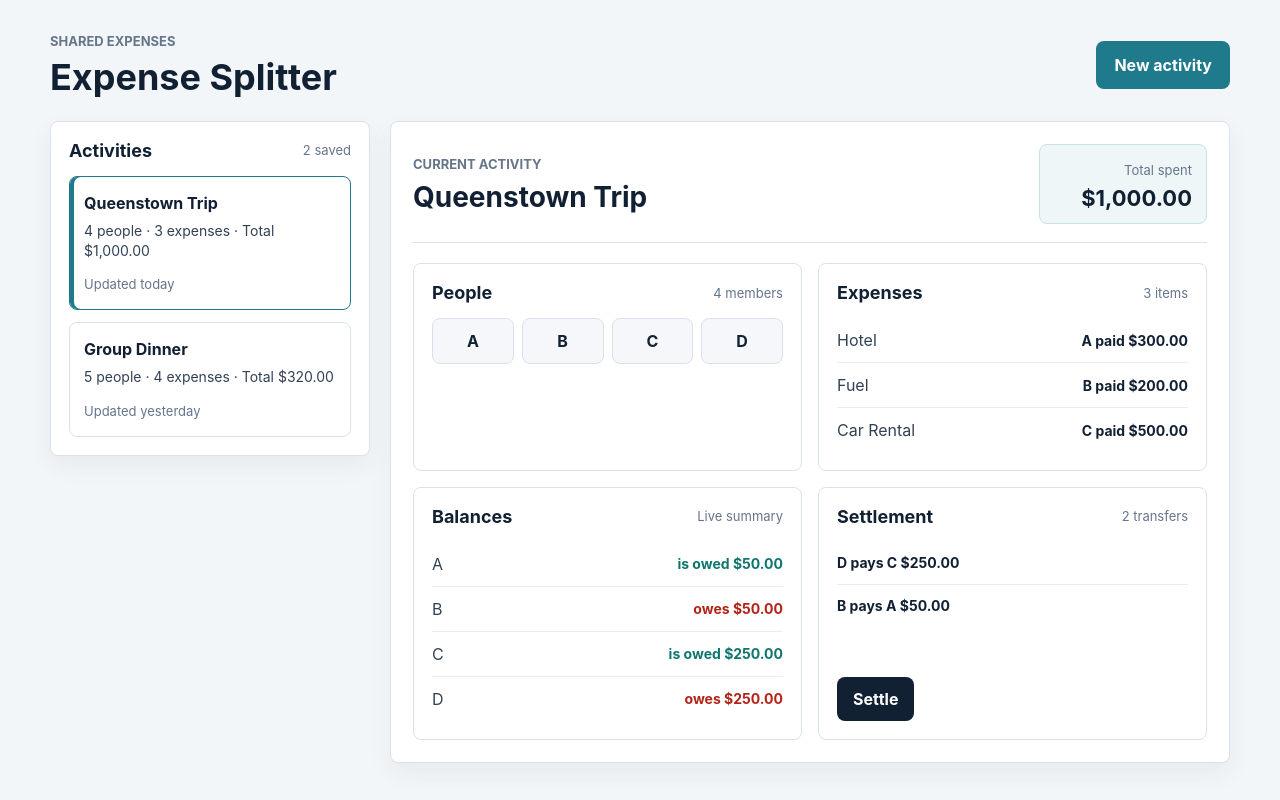
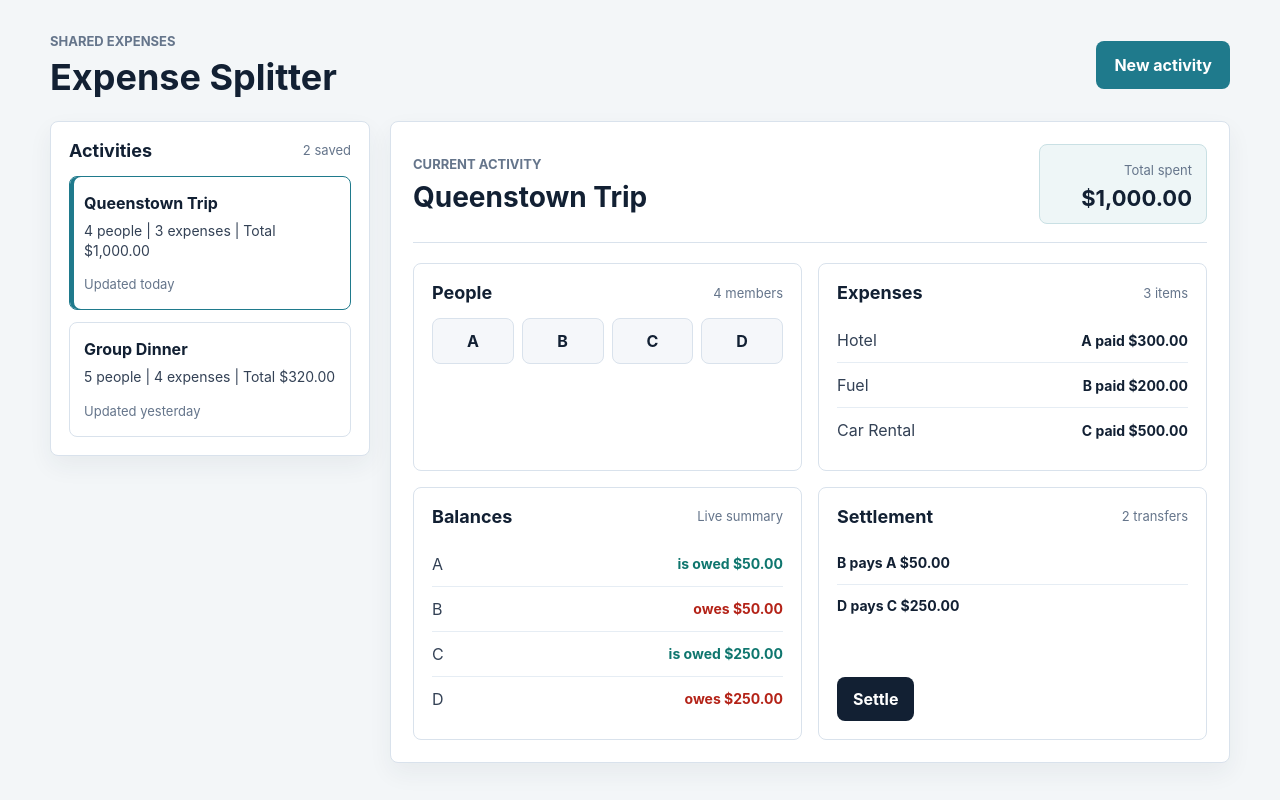
Before and after one commit to Watermelon118/expense-splitter, a React (Vite) app: page / in a window 1280 px wide. Built offline with nearby package versions, Linux system fonts and the light colour scheme.

Commit message:
Render UI from activity data

```diff
--- a/src/App.css
+++ b/src/App.css
@@ -207,12 +207,21 @@
   font-weight: 700;
 }
 
+.empty-state {
+  color: #65758b;
+  margin: 0 0 16px;
+}
+
 .positive {
   color: #0f766e !important;
 }
 
 .negative {
   color: #b42318 !important;
+}
+
+.neutral {
+  color: #65758b !important;
 }
 
 .settlement-panel {
--- a/src/App.tsx
+++ b/src/App.tsx
@@ -1,6 +1,60 @@
+import type { Activity, Balance, Person, Settlement } from "./types";
+import { formatCents } from "./utils/money";
+import { calculateBalances, calculateSettlements } from "./utils/settlement";
 import "./App.css";
 
+const sampleActivity: Activity = {
+  id: "queenstown-trip",
+  name: "Queenstown Trip",
+  people: [
+    { id: "person-a", name: "A" },
+    { id: "person-b", name: "B" },
+    { id: "person-c", name: "C" },
+    { id: "person-d", name: "D" },
+  ],
+  expenses: [
+    {
+      id: "hotel",
+      description: "Hotel",
+      amountCents: 30000,
+      paidByPersonId: "person-a",
+      createdAt: "2026-06-19T00:00:00.000Z",
+    },
+    {
+      id: "fuel",
+      description: "Fuel",
+      amountCents: 20000,
+      paidByPersonId: "person-b",
+      createdAt: "2026-06-19T00:00:00.000Z",
+    },
+    {
+      id: "car-rental",
+      description: "Car Rental",
+      amountCents: 50000,
+      paidByPersonId: "person-c",
+      createdAt: "2026-06-19T00:00:00.000Z",
+    },
+  ],
+  createdAt: "2026-06-19T00:00:00.000Z",
+  updatedAt: "2026-06-19T00:00:00.000Z",
+};
+
+const secondaryActivity = {
+  id: "group-dinner",
+  name: "Group Dinner",
+  summary: "5 people | 4 expenses | Total $320.00",
+  updatedLabel: "Updated yesterday",
+};
+
 function App() {
+  const activity = sampleActivity;
+  const totalSpentCents = activity.expenses.reduce(
+    (total, expense) => total + expense.amountCents,
+    0,
+  );
+  const balances = calculateBalances(activity.people, activity.expenses);
+  const settlements = calculateSettlements(balances);
+
   return (
     <main className="app-shell">
       <header className="app-header">
@@ -21,15 +75,18 @@ function App() {
           </div>
 
           <article className="activity-card activity-card-active">
-            <h3>Queenstown Trip</h3>
-            <p>4 people · 3 expenses · Total $1,000.00</p>
+            <h3>{activity.name}</h3>
+            <p>
+              {activity.people.length} people | {activity.expenses.length}{" "}
+              expenses | Total {formatCents(totalSpentCents)}
+            </p>
             <span>Updated today</span>
           </article>
 
           <article className="activity-card">
-            <h3>Group Dinner</h3>
-            <p>5 people · 4 expenses · Total $320.00</p>
-            <span>Updated yesterday</span>
+            <h3>{secondaryActivity.name}</h3>
+            <p>{secondaryActivity.summary}</p>
+            <span>{secondaryActivity.updatedLabel}</span>
           </article>
         </aside>
 
@@ -37,11 +94,11 @@ function App() {
           <div className="detail-header">
             <div>
               <p className="eyebrow">Current activity</p>
-              <h2>Queenstown Trip</h2>
+              <h2>{activity.name}</h2>
             </div>
             <div className="total-box">
               <span>Total spent</span>
-              <strong>$1,000.00</strong>
+              <strong>{formatCents(totalSpentCents)}</strong>
             </div>
           </div>
 
@@ -49,34 +106,34 @@ function App() {
             <section className="panel">
               <div className="section-heading">
                 <h3>People</h3>
-                <span>4 members</span>
+                <span>{activity.people.length} members</span>
               </div>
               <ul className="people-list">
-                <li>A</li>
-                <li>B</li>
-                <li>C</li>
-                <li>D</li>
+                {activity.people.map((person) => (
+                  <li key={person.id}>{person.name}</li>
+                ))}
               </ul>
             </section>
 
             <section className="panel">
               <div className="section-heading">
                 <h3>Expenses</h3>
-                <span>3 items</span>
+                <span>{activity.expenses.length} items</span>
               </div>
               <ul className="expense-list">
-                <li>
-                  <span>Hotel</span>
-                  <strong>A paid $300.00</strong>
-                </li>
-                <li>
-                  <span>Fuel</span>
-                  <strong>B paid $200.00</strong>
-                </li>
-                <li>
-                  <span>Car Rental</span>
-                  <strong>C paid $500.00</strong>
-                </li>
+                {activity.expenses.map((expense) => {
+                  const payer = findPerson(activity.people, expense.paidByPersonId);
+
+                  return (
+                    <li key={expense.id}>
+                      <span>{expense.description}</span>
+                      <strong>
+                        {payer?.name ?? "Unknown"} paid{" "}
+                        {formatCents(expense.amountCents)}
+                      </strong>
+                    </li>
+                  );
+                })}
               </ul>
             </section>
 
@@ -86,34 +143,42 @@ function App() {
                 <span>Live summary</span>
               </div>
               <ul className="balance-list">
-                <li>
-                  <span>A</span>
-                  <strong className="positive">is owed $50.00</strong>
-                </li>
-                <li>
-                  <span>B</span>
-                  <strong className="negative">owes $50.00</strong>
-                </li>
-                <li>
-                  <span>C</span>
-                  <strong className="positive">is owed $250.00</strong>
-                </li>
-                <li>
-                  <span>D</span>
-                  <strong className="negative">owes $250.00</strong>
-                </li>
+                {balances.map((balance) => {
+                  const person = findPerson(activity.people, balance.personId);
+
+                  return (
+                    <li key={balance.personId}>
+                      <span>{person?.name ?? "Unknown"}</span>
+                      <strong className={getBalanceClassName(balance)}>
+                        {getBalanceLabel(balance)}
+                      </strong>
+                    </li>
+                  );
+                })}
               </ul>
             </section>
 
             <section className="panel settlement-panel">
               <div className="section-heading">
                 <h3>Settlement</h3>
-                <span>2 transfers</span>
+                <span>
+                  {settlements.length}{" "}
+                  {settlements.length === 1 ? "transfer" : "transfers"}
+                </span>
               </div>
-              <ol className="settlement-list">
-                <li>D pays C $250.00</li>
-                <li>B pays A $50.00</li>
-              </ol>
+              {settlements.length > 0 ? (
+                <ol className="settlement-list">
+                  {settlements.map((settlement) => (
+                    <li
+                      key={`${settlement.fromPersonId}-${settlement.toPersonId}-${settlement.amountCents}`}
+                    >
+                      {getSettlementLabel(settlement, activity.people)}
+                    </li>
+                  ))}
+                </ol>
+              ) : (
+                <p className="empty-state">Everyone is settled up.</p>
+              )}
               <button className="secondary-button" type="button">
                 Settle
               </button>
@@ -125,4 +190,42 @@ function App() {
   );
 }
 
+function findPerson(people: Person[], personId: string): Person | undefined {
+  return people.find((person) => person.id === personId);
+}
+
+function getBalanceClassName(balance: Balance): string {
+  if (balance.amountCents > 0) {
+    return "positive";
+  }
+
+  if (balance.amountCents < 0) {
+    return "negative";
+  }
+
+  return "neutral";
+}
+
+function getBalanceLabel(balance: Balance): string {
+  if (balance.amountCents > 0) {
+    return `is owed ${formatCents(balance.amountCents)}`;
+  }
+
+  if (balance.amountCents < 0) {
+    return `owes ${formatCents(Math.abs(balance.amountCents))}`;
+  }
+
+  return "is settled up";
+}
+
+function getSettlementLabel(
+  settlement: Settlement,
+  people: Person[],
+): string {
+  const fromPerson = findPerson(people, settlement.fromPersonId);
+  const toPerson = findPerson(people, settlement.toPersonId);
+
+  return `${fromPerson?.name ?? "Unknown"} pays ${toPerson?.name ?? "Unknown"} ${formatCents(settlement.amountCents)}`;
+}
+
 export default App;
```
Also changed, not shown: 1 other file (tests, documents, lock files or other folders).
